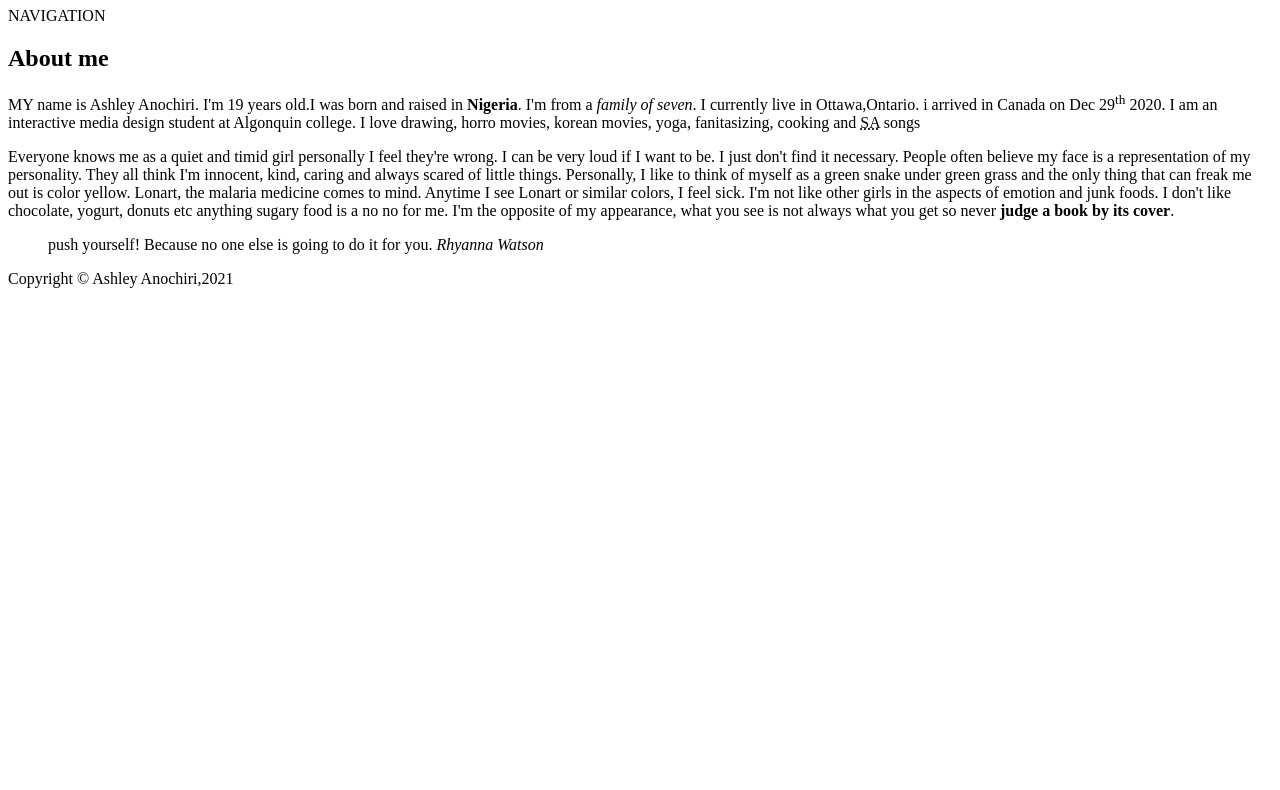
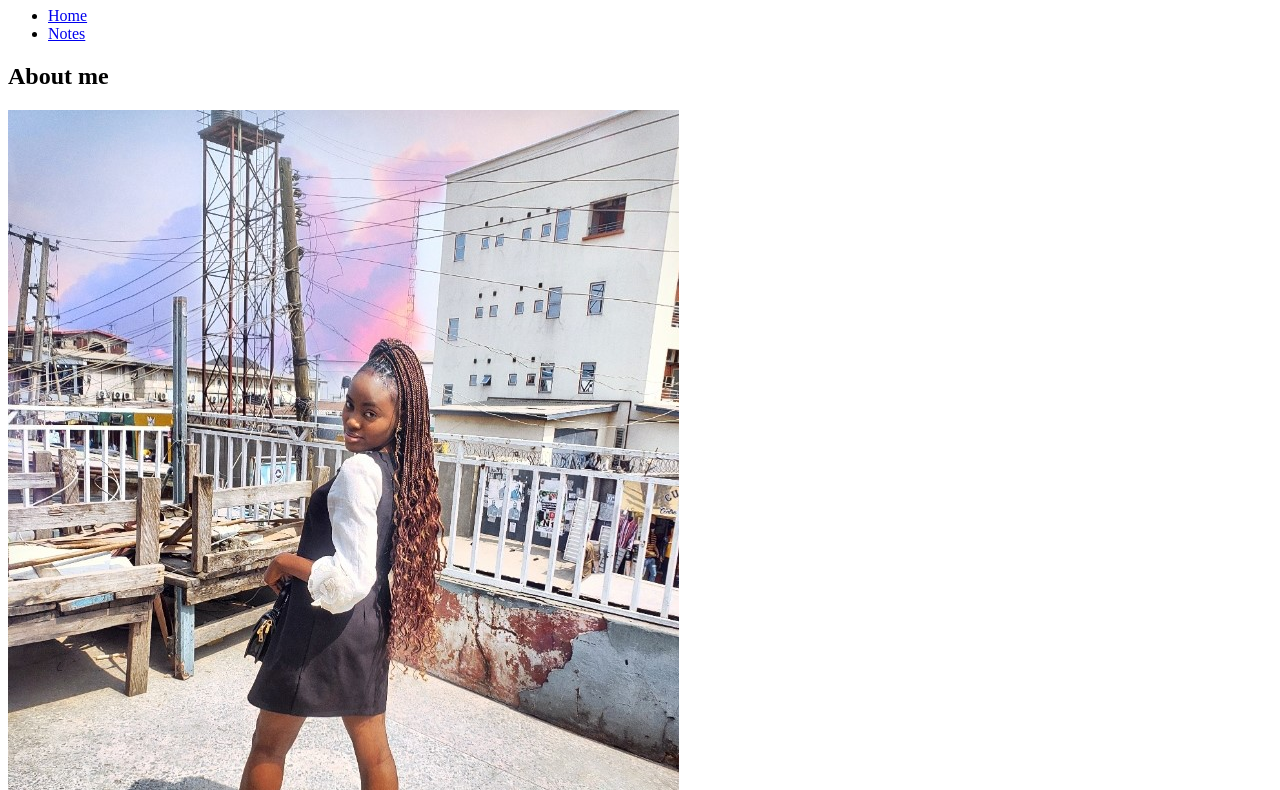
Before and after one commit to anoc0001/anoc0001.github.i0, a plain HTML site: page html-assignment/index.html in a window 1280 px wide. Shown: the part 73-863 px from the top of the page. Before the commit the page ends 800 px from the top, so only its background shows below. Drawn offline with Linux system fonts and the light colour scheme.

Commit message:
adding image

```diff
--- a/html-assignment/index.html
+++ b/html-assignment/index.html
@@ -8,12 +8,23 @@
 <body>
     <header>
         <h1>Ashley Aonchiri</h1>
-        <nav>NAVIGATION</nav>
+        <nav>
+            <ul>
+                <li>
+                    <a href="index.html">Home</a>
+                </li>
+                <li>
+                    <a href="notes.html">Notes</a>
+                </li>
+            </ul>
+        </nav>
     </header>
     <main>
         <!--******* main article *******-->
         <article>
             <h2> About me</h2>
+            <!-- adding image -->
+            <img src="images/Screenshot_20210110-135918_Lightleap (2).jpg" alt="girl standing while looking back">
             <p> MY name is Ashley Anochiri. I'm 19 years old.I was born and raised in <b>Nigeria</b>. I'm from a <em>family of seven</em>. I currently live in Ottawa,Ontario. i arrived in Canada on Dec 29<sup>th</sup> 2020. I am an interactive media design student at Algonquin college. I love drawing, horro movies, korean movies, yoga, fanitasizing, cooking and <abbr title="South African">SA</abbr> songs</p>
             <section>
                 <p>Everyone knows me as a quiet and timid girl personally I feel they're wrong. I can be very loud if I want to be. I just don't find it necessary. People often believe my face is a representation of my personality. They all think I'm innocent, kind, caring and always scared of little things. Personally, I like to think of myself as a green snake under green grass and the only thing that can freak me out is color yellow. Lonart, the malaria medicine comes to mind. Anytime I see Lonart or similar colors, I feel sick.
```
Also changed, not shown: html-assignment/images/Screenshot_20210110-135918_Lightleap (2).jpg (added).
